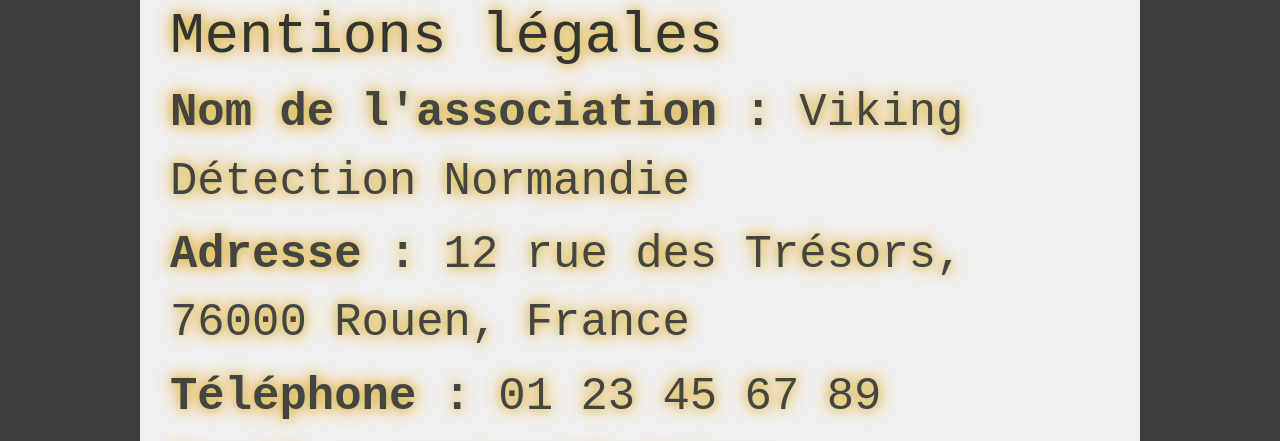
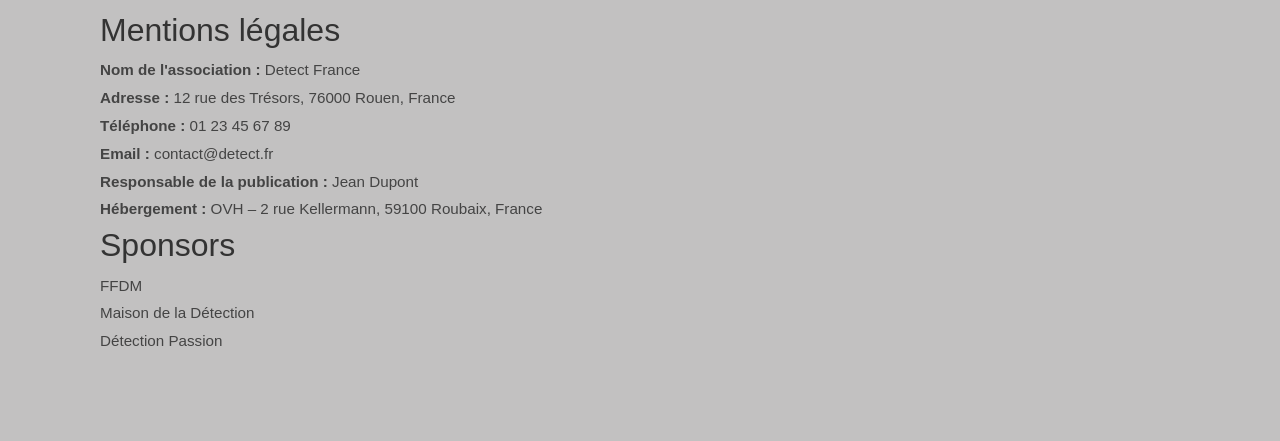
Before and after one commit to dechiaraluca/Site-Event, a plain HTML site: page contact.html in a window 1280 px wide. Shown: the part 730-1171 px from the top of the page. Drawn offline with nearby package versions, Linux system fonts and the light colour scheme.

Commit message:
update sponsor

```diff
--- a/contact.html
+++ b/contact.html
@@ -15,7 +15,8 @@
     <nav class="navbar navbar-expand-lg bg-body-secondary">
       <div class="container-fluid">
         <a class="navbar-brand" href="index.html">
-          <img src="Images/d95f04ba-61e5-4532-bf7e-a6e29107c116 - Modifié.webp" class="logo" alt="Detect Logo" loading="lazy">
+          <img src="Images/d95f04ba-61e5-4532-bf7e-a6e29107c116 - Modifié.webp" class="logo" alt="Detect Logo"
+            loading="lazy">
         </a>
         <button class="navbar-toggler" type="button" data-bs-toggle="collapse" data-bs-target="#navbarSupportedContent"
           aria-controls="navbarSupportedContent" aria-expanded="false" aria-label="Toggle navigation">
@@ -55,21 +56,24 @@
       </div>
     </div>
 
-    <div class="info">
-      <div class="left">
+    <div class="mentions-container">
+      <div class="mentions-legales">
+        <h4>Mentions légales</h4>
+        <p><strong>Nom de l'association :</strong> Detect France</p>
+        <p><strong>Adresse :</strong> 12 rue des Trésors, 76000 Rouen, France</p>
+        <p><strong>Téléphone :</strong> 01 23 45 67 89</p>
+        <p><strong>Email :</strong> contact@detect.fr</p>
+        <p><strong>Responsable de la publication :</strong> Jean Dupont</p>
+        <p><strong>Hébergement :</strong> OVH – 2 rue Kellermann, 59100 Roubaix, France</p>
+      </div>
 
+      <div class="sponsor">
+        <h4>Sponsors</h4>
+        <p>FFDM</p>
+        <p>Maison de la Détection</p>
+        <p>Détection Passion</p>
       </div>
     </div>
-
-    <section class="mentions-legales">
-  <h4>Mentions légales</h4>
-  <p><strong>Nom de l'association :</strong> Viking Détection Normandie</p>
-  <p><strong>Adresse :</strong> 12 rue des Trésors, 76000 Rouen, France</p>
-  <p><strong>Téléphone :</strong> 01 23 45 67 89</p>
-  <p><strong>Email :</strong> contact@viking-detection.fr</p>
-  <p><strong>Responsable de la publication :</strong> Jean Dupont</p>
-  <p><strong>Hébergement :</strong> OVH – 2 rue Kellermann, 59100 Roubaix, France</p>
-</section>
 
   </main>
 
@@ -80,7 +84,8 @@
       </div>
 
       <div class="footer-center">
-      <p class="copyright">Copyright © 2025 <a href="index.html">Detect</a>, All rights reserved | <a href="contact.html">Mentions légales</a></p>
+        <p class="copyright">Copyright © 2025 <a href="index.html">Detect</a>, All rights reserved | <a
+            href="contact.html">Mentions légales</a></p>
       </div>
 
       <div class="footer-right">
@@ -88,6 +93,7 @@
         <img src="Images/icons8-instagram-50.webp" alt="Logo 2" class="footer-logo" loading="lazy">
       </div>
     </div>
+
   </footer>
   <script src="https://cdn.jsdelivr.net/npm/bootstrap@5.3.6/dist/js/bootstrap.bundle.min.js"
     integrity="sha384-j1CDi7MgGQ12Z7Qab0qlWQ/Qqz24Gc6BM0thvEMVjHnfYGF0rmFCozFSxQBxwHKO"
--- a/style.css
+++ b/style.css
@@ -165,24 +165,30 @@ form h2 {
   color: black;
 }
 
-.mentions-legales {
-  background-color: #f0f0f0;
-  padding: 30px;
-  margin-top: 60px;
-  border-top: 1px solid #ccc;
-  max-width: 1000px;
-  margin-left: auto;
-  margin-right: auto;
-  border-radius: 10px;
+.mentions-container {
+  display: flex;
+  justify-content: space-between;
+  gap: 50%;
+  padding: 100px;
+  background-color: #c2c1c1;
+  flex-wrap: wrap;
 }
 
-.mentions-legales h4 {
-  margin-top: 0;
-  font-size: 1.2em;
+.mentions-legales,
+.sponsor {
+  flex: 1;
+  min-width: 300px;
+}
+
+.mentions-legales h4,
+.sponsor h4 {
+  margin-bottom: 10px;
+  font-size: 2em;
   color: #333;
 }
 
-.mentions-legales p {
+.mentions-legales p,
+.sponsor p {
   margin: 5px 0;
   font-size: 0.95em;
   color: #444;
```
Lines whose indentation alone changed are shown as unchanged.
